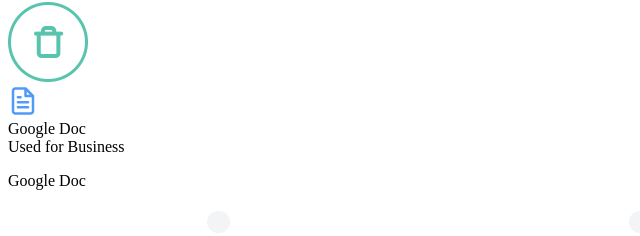
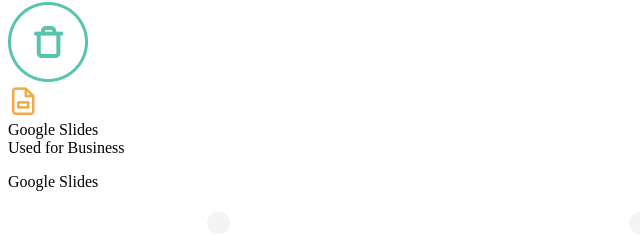
Before and after one commit to McTunT/Job-Passcard, a Next.js app: page / in a window 1280 px wide. Shown: the part 812-1048 px from the top of the page, without its empty margins (0-640 px from the left). Built offline with nearby package versions, Linux system fonts and the light colour scheme.

Commit message:
fix improvement

```diff
--- a/components/my-cart.js
+++ b/components/my-cart.js
@@ -134,7 +134,7 @@
                       </div>
                     </div>
                   </div>
-                  <div className="">150 THB</div>
+                  <div className="text-gray-400 font-light">150 THB</div>
                 </div>
               </div>
             </div>
@@ -152,19 +152,21 @@
                   <div className="flex bg-white py-2 px-1 sm:px-2 shadow-xl rounded-lg my-4 mx-4 sm:px-1 w-9">
                     <img
                       className="h-5 w-5 "
-                      src="/file-icon-blue.png"
+                      src="/file-orange.png"
                       alt="image"
                     />
                   </div>
                   <div className="flex text-white my-2 font-medium sm:text-lg ml-4 text-base">
-                    Google Doc
+                    Google Slides
                   </div>
                   <div className="text-white ml-4 sm:text-sm font-light text-xs">
                     Used for Business
                   </div>
                 </div>
                 <div className="">
-                  <p className="sm:text-2xl font-light text-xl">Google Doc</p>
+                  <p className="sm:text-2xl font-light text-xl">
+                    Google Slides
+                  </p>
                   <div>
                     <div className="flex justify-start items-center flex-col sm:flex-row mt-1">
                       <div className="">
@@ -241,7 +243,7 @@
                       </div>
                     </div>
                   </div>
-                  <div className="">150 THB</div>
+                  <div className="text-gray-400 font-light">150 THB</div>
                 </div>
               </div>
             </div>
@@ -253,11 +255,11 @@
               </div>
 
               <div className="flex justify-between">
-                <div className="text-lg py-2">
+                <div className="text-lg py-2 text-gray-400 font-light">
                   <p>Subtotal</p>
                 </div>
                 <div className="text-lg py-2">
-                  <div className="flex flex-row space-x-2 w-full items-center rounded-lg">
+                  <div className="flex flex-row space-x-2 w-full items-center rounded-lg text-gray-400 font-light">
                     <p>THB 300</p>
                   </div>
                 </div>
@@ -279,7 +281,7 @@
                 <div className="">
                   <button
                     type="button"
-                    className="text-lg font-semibold text-green-400 w-full rounded-lg px-10 py-2 block border border-green-400 hover:text-white hover:bg-green-400"
+                    className="text-lg font-semibold text-green-400 w-full rounded-2xl px-10 py-2 block border border-green-400 hover:text-white hover:bg-green-400"
                   >
                     Apply
                   </button>
@@ -291,7 +293,7 @@
                   <p>Total Payment</p>
                 </div>
                 <div className="text-lg py-2">
-                  <div className="flex flex-row space-x-2 w-full items-center rounded-lg font-semibold text-4xl">
+                  <div className="flex flex-row space-x-2 w-full items-center  font-semibold text-4xl text-green-400">
                     <p>THB 300</p>
                   </div>
                 </div>
@@ -299,7 +301,7 @@
               <div className="mt-10 mb-4">
                 <button
                   type="button"
-                  className="mt-3 text-lg font-semibold bg-green-400 w-full text-black rounded-lg px-6 py-3 block shadow-xl hover:bg-green-500"
+                  className="mt-3 text-lg font-semibold bg-green-400 w-full text-black rounded-2xl px-6 py-3 block shadow-xl hover:bg-green-500"
                 >
                   Login To Checkout
                 </button>
--- a/components/nav.js
+++ b/components/nav.js
@@ -48,7 +48,9 @@
                   />
                   <span className="mr-2 flex text-xl">
                     <p className="font-medium mr-1">Job</p>
-                    <span className="font-light">Passcard</span>
+                    <span className="ffont-extralight text-gray-500">
+                      Passcard
+                    </span>
                   </span>
                 </div>
                 <div className="hidden sm:block sm:ml-6 flex-1">
@@ -86,7 +88,7 @@
                   <ShoppingCartIcon className="h-6 w-6" aria-hidden="true" />
                 </button>
                 <div className="grid grid-cols-2 divide-x divide-gray-300 hidden sm:flex">
-                  <div className="ml-3.5">
+                  <div className="mr-1">
                     <a className="px-3 py-2 rounded-md text-sm font-medium text-black hover:bg-green-400 hover:text-white uppercase">
                       Login
                     </a>
--- a/pages/index.js
+++ b/pages/index.js
@@ -1,5 +1,4 @@
 import MyCart from "../components/my-cart"
-import Navbar from "../components/nav"
 
 export default function Home() {
   return (
```
